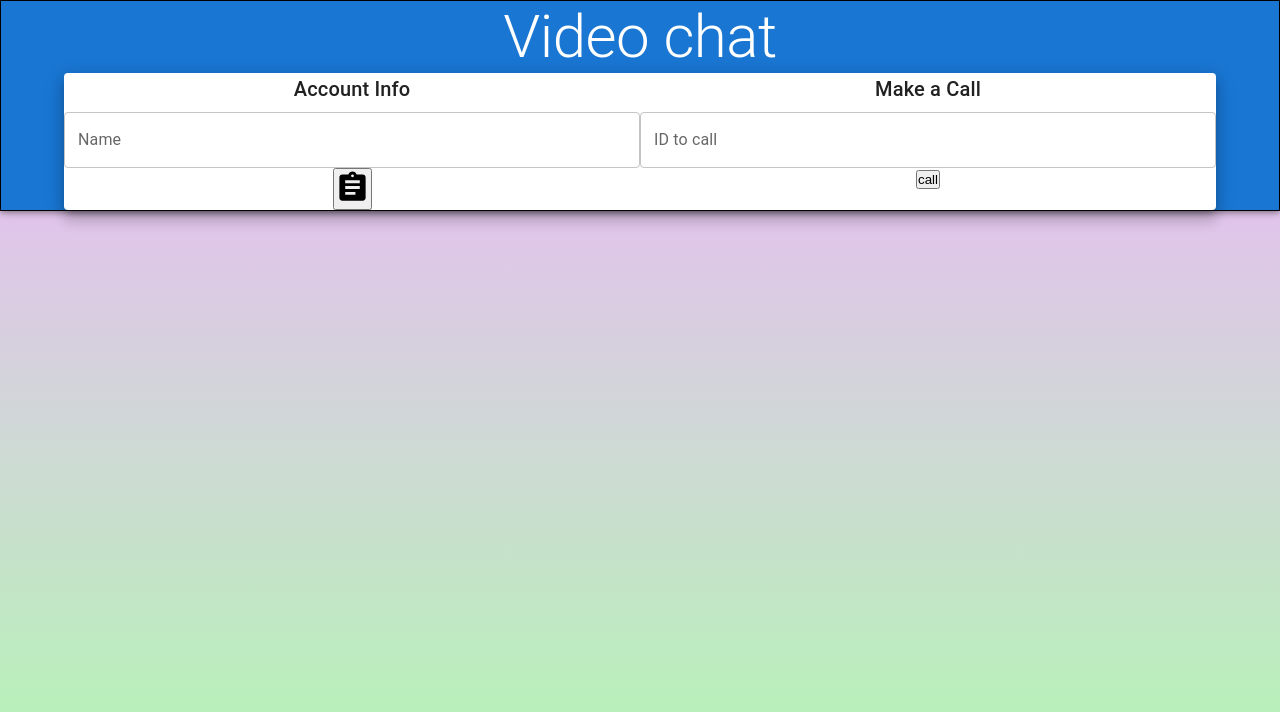
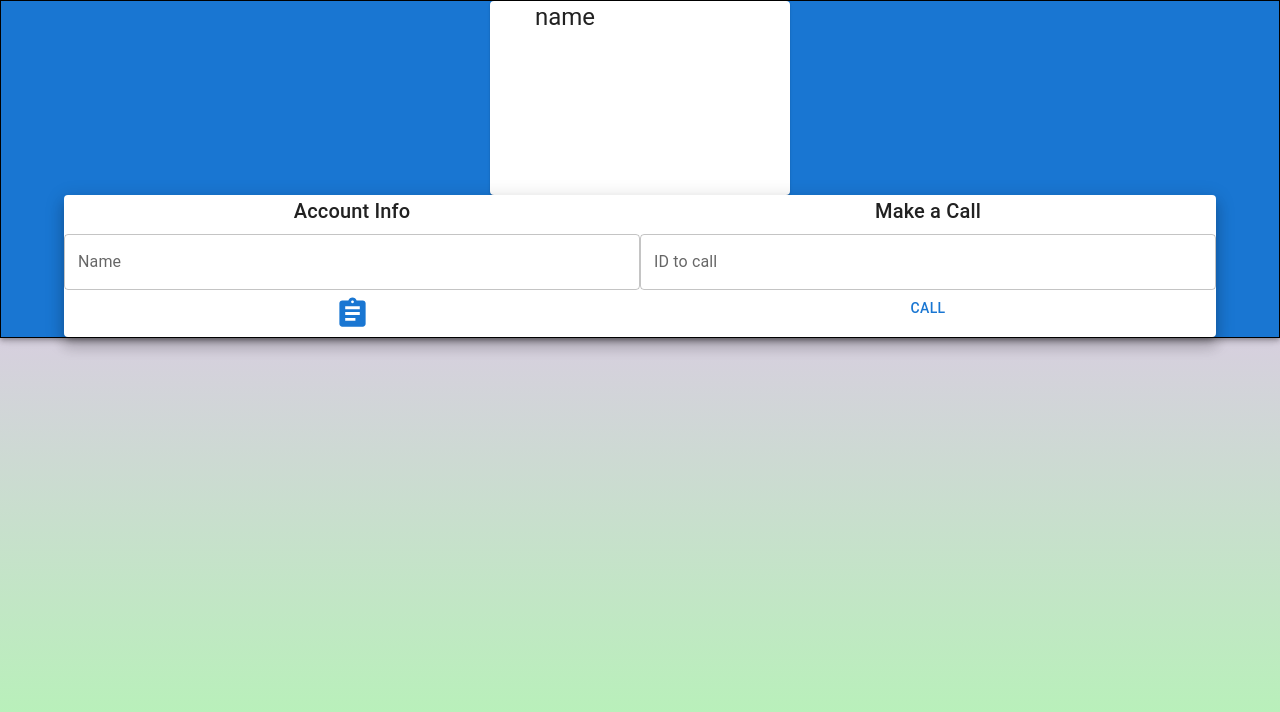
Before and after one commit to unnati1004/video-call-app, a React (Create React App) app in the folder video_app_frontend/: page / in a window 1280 px wide. Shown: the top 712 px of the page. Built offline with nearby package versions, Linux system fonts and the light colour scheme; no server answers.

Commit message:
make it better

```diff
--- a/video_app_frontend/src/App.css
+++ b/video_app_frontend/src/App.css
@@ -20,10 +20,10 @@ body {
     background-size: cover;
 }
 
-* {
+/* * {
     margin: 0;
     padding: 0;
-}
+} */
 
 .appBar{
     border-radius: 15;
--- a/video_app_frontend/src/App.js
+++ b/video_app_frontend/src/App.js
@@ -1,23 +1,16 @@
-import logo from './logo.svg';
 import './App.css';
 import {AppBar, Typography} from '@mui/material'
 import Videoplayer from './components/Videoplayer';
 import Options from './components/Options';
 import Notifications from './components/Notifications';
-import { makeStyles } from '@mui/styles';
-
-
-const useStyles=makeStyles((theme) =>({
 
 
 
 
-}))
 
 
 const App=()=> {
 
-  //  const classes=useStyles()
 
 
 
@@ -26,13 +19,15 @@ const App=()=> {
 
     <AppBar className="appBar" >
       <Typography variant='h2'>
-        Video chat
+        {/* Video chat */}
       </Typography>
 
       <Videoplayer />
 
       <Options>
+
         <Notifications/>
+
       </Options>
 
     </AppBar>
--- a/video_app_frontend/src/SocketContext.js
+++ b/video_app_frontend/src/SocketContext.js
@@ -10,7 +10,7 @@ const socket=io("http://localhost:8080")
 
 const ContextProvider=({children})=>{
 
-    const [stream,setstream]=useState()
+    const [stream,setstream]=useState({})
 
     const [me, setMe] = useState("")
 
@@ -24,6 +24,7 @@ const ContextProvider=({children})=>{
 
     const [name, setname] = useState("")
 
+    console.log(stream)
 
 
  const myVideo=useRef()
@@ -40,7 +41,7 @@ const ContextProvider=({children})=>{
 
             setstream(currentstream)
 
-            myVideo.current.srcObject=currentstream
+             myVideo.current.srcObject=currentstream
 
         })
 
@@ -74,6 +75,8 @@ const ContextProvider=({children})=>{
         peer.on("stream",(currentstream)=>{
 
             userVideo.current.srcObject=currentstream
+
+            console.log(currentstream)
         })
 
         peer.signal(call.signal)
@@ -82,10 +85,11 @@ const ContextProvider=({children})=>{
         connectionRef.current=peer;
 
 
-    }
+    };
 
 
     const calluser=(id)=>{
+
           const peer=new Peer({initiator:true,trickel:false,stream})
 
 
@@ -94,8 +98,6 @@ const ContextProvider=({children})=>{
             socket.emit("calluser",{userTocall:id,signalData:data,from:me,name})
 
         })
-
-
 
         peer.on("stream",(currentstream)=>{
 
@@ -113,6 +115,8 @@ const ContextProvider=({children})=>{
         connectionRef.current=peer
 
     }
+
+
     const leavecall=()=>{
         setcallEnded(true)
 
--- a/video_app_frontend/src/components/Notifications.jsx
+++ b/video_app_frontend/src/components/Notifications.jsx
@@ -1,9 +1,27 @@
-import React from 'react'
+import React, { useContext } from 'react'
+
+import { SocketContext } from "../SocketContext";
+
 
 const Notifications = () => {
+
+ const {answercall,call,callAccepted }=useContext(SocketContext)
+
+
   return (
-    <div>Notifications</div>
-  )
+    <div>
+      <>
+        {call.isRecievedCall && !callAccepted && (
+          <div styles={{ display: "flex", justifyContent: "center" }}>
+            <h1> {call.name} is calling </h1>
+
+
+            <button onClick={answercall}>Answer</button>
+          </div>
+        )}
+      </>
+    </div>
+  );
 }
 
 export default Notifications
--- a/video_app_frontend/src/components/Options.jsx
+++ b/video_app_frontend/src/components/Options.jsx
@@ -13,47 +13,18 @@ import{CopyToClipboard} from "react-copy-to-clipboard"
 
 import{Assignment,Phone,PhoneDisabled} from "@mui/icons-material"
 
-import { makeStyles } from '@mui/styles';
-
-
-import{SocketContext} from "../SocketContext";
+ import{SocketContext} from "../SocketContext";
 
 
 
-const useStyles = makeStyles((theme) => ({
-  root: {
-    display: "flex",
-    flexDirection: "column",
-  },
-  gridContainer: {
-    width: "100%",
-    [theme.breakpoints.down("xs")]: {
-      flexDirection: "column",
-    },
-  },
-  container: {
-    width: "600px",
-    margin: "35px 0",
-    padding: 0,
-    [theme.breakpoints.down("xs")]: {
-      width: "80%",
-    },
-  },
-  margin: {
-    marginTop: 20,
-  },
-  padding: {
-    padding: 20,
-  },
-  paper: {
-    padding: "10px 20px",
-    border: "2px solid black",
-  },
-}));
+
+
+
+
 
 const Options = ({children}) => {
 
-  // const classes=useStyles()
+
 
   const {me,callaccepted,name,setname,callEnded,leavecall,calluser} =useContext(SocketContext)
 
@@ -78,15 +49,10 @@ const Options = ({children}) => {
                 fullWidth
               />
               <CopyToClipboard text={me} className="option_margin">
-                <button>
+                <Button>
                   <Assignment fontSize="large" />
-                </button>
-                {/* <Button
-                  // variant="contained"
-                  // color="primmary"
-                  // fullWidth
-                  staeIcons={<Assignment fontSize="large" />}
-                ></Button> */}
+                </Button>
+
               </CopyToClipboard>
             </Grid>
             <Grid item xs={12} md={6} className="option_padding">
@@ -99,15 +65,15 @@ const Options = ({children}) => {
                 onChange={(e) => setidtocall(e.target.value)}
                 fullWidth
               />
-              <CopyToClipboard text={me} className="option_margin">
+
                 {callaccepted && !callEnded ? (
-                  <button onClick={leavecall} className="opion_margin" >
+                  <Button onClick={leavecall} className="opion_margin" >
 
                     <PhoneDisabled fontSize="large" />
                     Hang Up
-                  </button>
+                  </Button>
                 ) : (
-                  <button onClick={()=>{calluser(idtocall)}} >call</button>
+                  <Button onClick={()=>{calluser(idtocall)}} >call</Button>
                 )}
 
                 {/* <button>
@@ -119,11 +85,13 @@ const Options = ({children}) => {
                   // fullWidth
                   staeIcons={<Assignment fontSize="large" />}
                 ></Button> */}
-              </CopyToClipboard>
+
             </Grid>
           </Grid>
         </form>
+        {children}
       </Paper>
+
     </Container>
 
     // <div>{children}</div>
--- a/video_app_frontend/src/components/Videoplayer.jsx
+++ b/video_app_frontend/src/components/Videoplayer.jsx
@@ -4,11 +4,14 @@ import { SocketContext } from "../SocketContext";
 
 
 const Videoplayer = () => {
-  const { name, callaccepted,myVideo, userVideo, callEnded, stream, call } =
+  const { name, callAccepted,myVideo, userVideo, callEnded, stream, call } =
     useContext(SocketContext);
 
   return (
     <Grid container className="container_grid">
+
+
+
       {stream && (
         <Paper className="">
           <Grid items xs={12} md={6}>
@@ -26,22 +29,29 @@ const Videoplayer = () => {
         </Paper>
       )}
 
-      {callaccepted && !callEnded && (
+
+      {callAccepted && !callEnded && (
         <Paper className="">
           <Grid items xs={12} md={6}>
             <Typography variant="h5" gutterBottom>
-              {call.name || "name"}{" "}
+              {call.name || "name"}
             </Typography>
             <video
               playsInline
-              muted
+              // muted
               ref={userVideo}
               autoPlay
               className="my_video"
             />
           </Grid>
+
+
         </Paper>
       )}
+
+
+
+
     </Grid>
   );
 };
```
Also changed, not shown: 2 other files (tests, documents, lock files or other folders).
